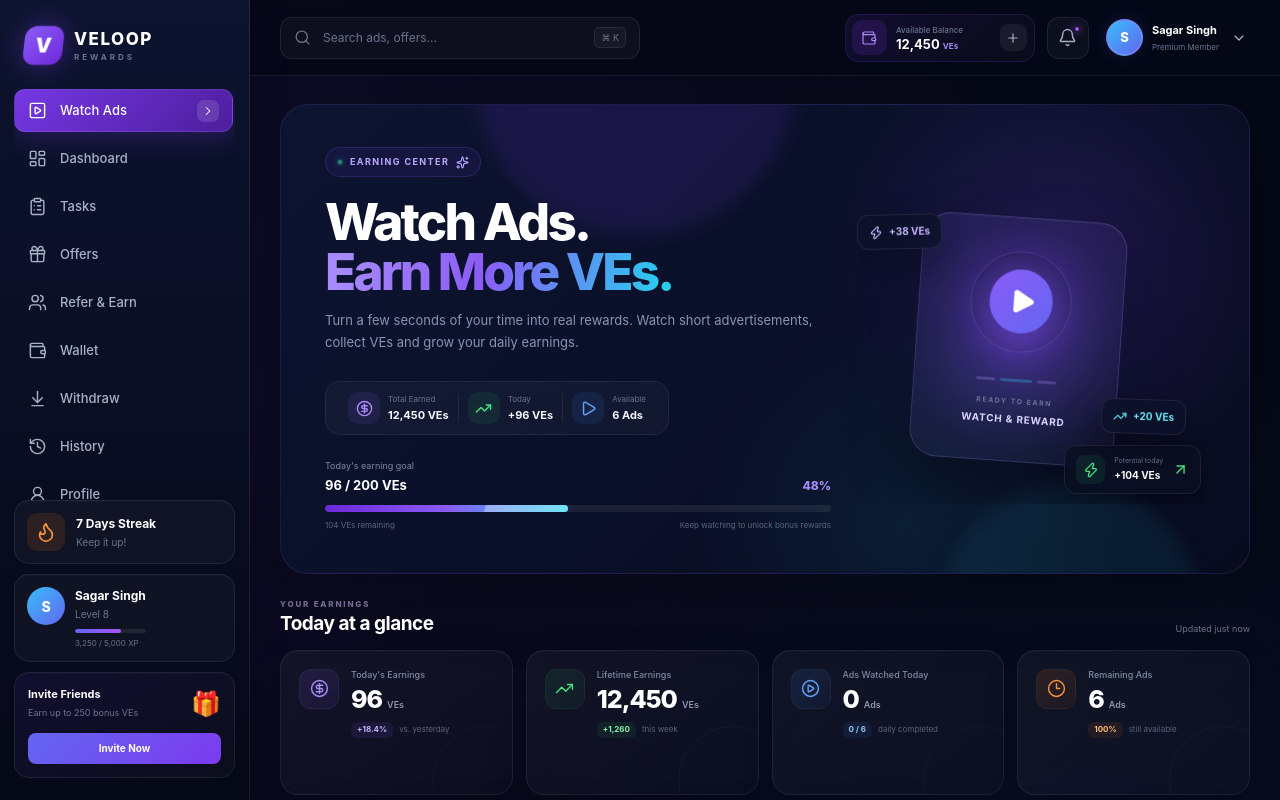
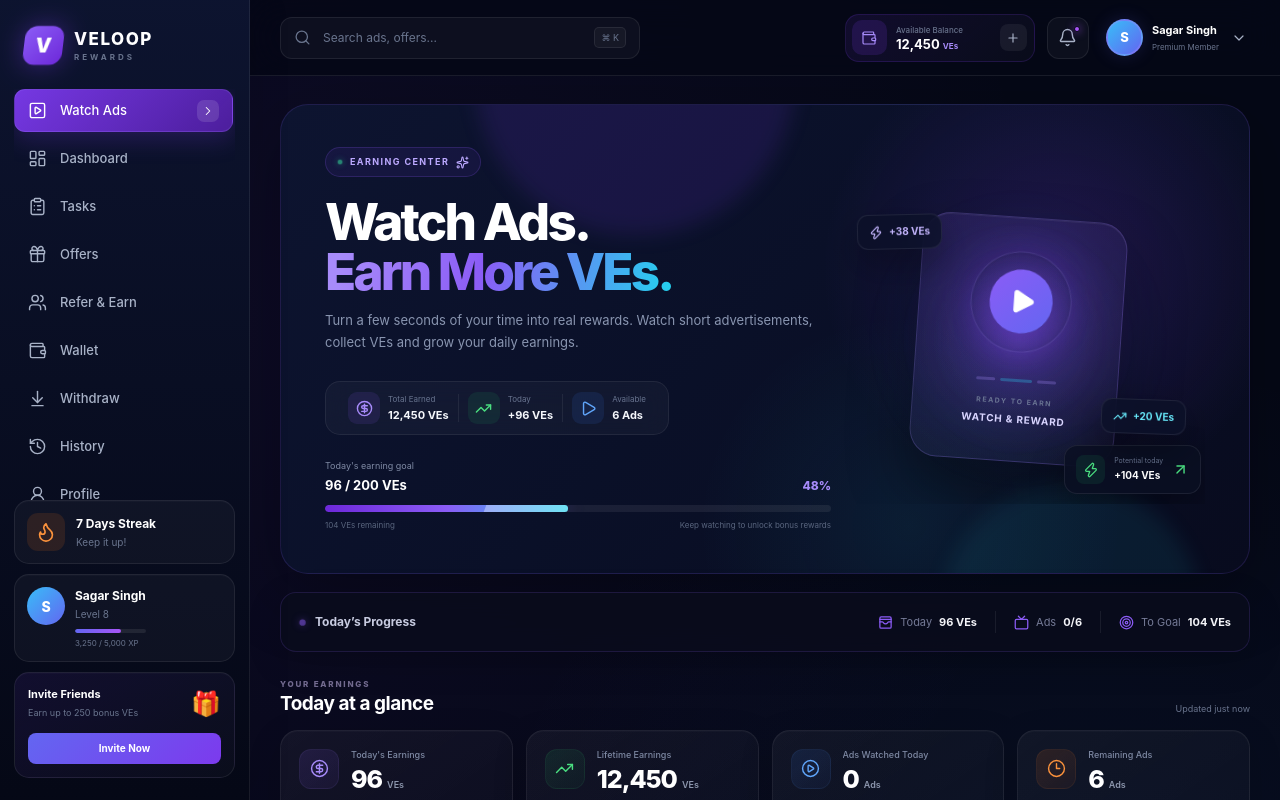
Before and after one commit to MrSAGARSINGH/veloop-watch-ads, a React (Vite) app: page / in a window 1280 px wide. Shown: the top 800 px of the page. Built offline with nearby package versions, Linux system fonts and the light colour scheme.

Commit message:
Add loader and sticky earning summary

```diff
--- a/src/App.jsx
+++ b/src/App.jsx
@@ -17,6 +17,7 @@ import RecentActivity from "./components/activity/RecentActivity";
 import ScrollReveal from "./components/common/ScrollReveal";
 import KeepEarning from "./components/cta/KeepEarning";
 import Loader from "./components/common/Loader";
+import StickyEarningSummary from "./components/common/StickyEarningSummary";
 
 import "./styles/globals.scss";
 
@@ -69,42 +70,35 @@ function App() {
      DAILY USER DATA
   ========================= */
 
-  const [todayEarnings, setTodayEarnings] =
-    useDailyPersistentState(
+  const [todayEarnings, setTodayEarnings] = useDailyPersistentState(
     "veloop_today_earnings",
-      INITIAL_TODAY_EARNINGS
+    INITIAL_TODAY_EARNINGS,
   );
 
-  const [adsWatchedToday, setAdsWatchedToday] =
-    useDailyPersistentState(
+  const [adsWatchedToday, setAdsWatchedToday] = useDailyPersistentState(
     "veloop_ads_watched_today",
-      0
+    0,
   );
 
   /* =========================
      LIFETIME USER DATA
   ========================= */
 
-  const [lifetimeEarnings, setLifetimeEarnings] =
-    usePersistentState(
+  const [lifetimeEarnings, setLifetimeEarnings] = usePersistentState(
     "veloop_lifetime_earnings",
-      INITIAL_LIFETIME_EARNINGS
+    INITIAL_LIFETIME_EARNINGS,
   );
 
-  const [activities, setActivities] =
-    usePersistentState(
+  const [activities, setActivities] = usePersistentState(
     "veloop_recent_activities",
-      initialActivities
+    initialActivities,
   );
 
   /* =========================
      DERIVED VALUES
   ========================= */
 
-  const remainingAds = Math.max(
-    TOTAL_ADS - adsWatchedToday,
-    0
-  );
+  const remainingAds = Math.max(TOTAL_ADS - adsWatchedToday, 0);
 
   /* =========================
      SIDEBAR
@@ -130,21 +124,11 @@ function App() {
 
       if (reward <= 0) return;
 
-      setTodayEarnings(
-        (previous) => previous + reward
-      );
+      setTodayEarnings((previous) => previous + reward);
 
-      setLifetimeEarnings(
-        (previous) => previous + reward
-      );
+      setLifetimeEarnings((previous) => previous + reward);
 
-      setAdsWatchedToday(
-        (previous) =>
-          Math.min(
-            previous + 1,
-            TOTAL_ADS
-          )
-      );
+      setAdsWatchedToday((previous) => Math.min(previous + 1, TOTAL_ADS));
 
       setActivities((previous) => [
         {
@@ -158,12 +142,7 @@ function App() {
         ...previous,
       ]);
     },
-    [
-      setTodayEarnings,
-      setLifetimeEarnings,
-      setAdsWatchedToday,
-      setActivities,
-    ]
+    [setTodayEarnings, setLifetimeEarnings, setAdsWatchedToday, setActivities],
   );
 
   /* =========================
@@ -171,9 +150,7 @@ function App() {
   ========================= */
 
   const handleBonusClick = useCallback(() => {
-    window.location.assign(
-      "/watchAd-bonus"
-    );
+    window.location.assign("/watchAd-bonus");
   }, []);
 
   /* =========================
@@ -181,28 +158,18 @@ function App() {
   ========================= */
 
   if (loading) {
-    return (
-      <Loader
-        onComplete={() => setLoading(false)}
-      />
-    );
+    return <Loader onComplete={() => setLoading(false)} />;
   }
 
   return (
     <div className="page">
-
       {/* SIDEBAR */}
 
-      <Sidebar
-        isOpen={sidebarOpen}
-        onClose={closeSidebar}
-      />
+      <Sidebar isOpen={sidebarOpen} onClose={closeSidebar} />
 
       {/* TOPBAR */}
 
-      <Topbar
-        onMenuClick={toggleSidebar}
-      />
+      <Topbar onMenuClick={toggleSidebar} />
 
       {/* MOBILE OVERLAY */}
 
@@ -218,7 +185,6 @@ function App() {
       {/* MAIN CONTENT */}
 
       <main className="mainContent">
-
         {/* HERO */}
 
         <ScrollReveal>
@@ -230,6 +196,13 @@ function App() {
             dailyGoal={DAILY_GOAL}
           />
         </ScrollReveal>
+
+        <StickyEarningSummary
+          todayEarnings={todayEarnings}
+          adsWatchedToday={adsWatchedToday}
+          totalAds={TOTAL_ADS}
+          dailyGoal={DAILY_GOAL}
+        />
 
         {/* STATS */}
 
@@ -255,9 +228,7 @@ function App() {
 
         <ScrollReveal delay={100}>
           <div id="available-ads">
-            <AdSection
-              onAdCompleted={handleAdCompleted}
-            />
+            <AdSection onAdCompleted={handleAdCompleted} />
           </div>
         </ScrollReveal>
 
@@ -276,9 +247,7 @@ function App() {
         {/* RECENT ACTIVITY */}
 
         <ScrollReveal delay={100}>
-          <RecentActivity
-            activities={activities}
-          />
+          <RecentActivity activities={activities} />
         </ScrollReveal>
 
         {/* KEEP EARNING CTA */}
@@ -290,7 +259,6 @@ function App() {
             remainingAds={remainingAds}
           />
         </ScrollReveal>
-
       </main>
     </div>
   );
--- /dev/null
+++ b/src/components/common/StickyEarningSummary.jsx
@@ -0,0 +1,64 @@
+import { Target, Tv, WalletCards } from "lucide-react";
+
+function StickyEarningSummary({
+  todayEarnings = 0,
+  adsWatchedToday = 0,
+  totalAds = 6,
+  dailyGoal = 200,
+}) {
+  const remaining = Math.max(
+    dailyGoal - todayEarnings,
+    0
+  );
+
+  const goalCompleted = todayEarnings >= dailyGoal;
+
+  return (
+    <div className="stickyEarningSummary">
+      <div className="stickyEarningInner">
+
+        <div className="stickyBrand">
+          <span className="stickyDot" />
+          <strong>Today’s Progress</strong>
+        </div>
+
+        <div className="stickyStats">
+
+          <div className="stickyStat">
+            <WalletCards size={15} />
+            <span>Today</span>
+            <strong>{todayEarnings} VEs</strong>
+          </div>
+
+          <div className="stickyDivider" />
+
+          <div className="stickyStat">
+            <Tv size={15} />
+            <span>Ads</span>
+            <strong>
+              {adsWatchedToday}/{totalAds}
+            </strong>
+          </div>
+
+          <div className="stickyDivider" />
+
+          <div className="stickyStat">
+            <Target size={15} />
+            <span>
+              {goalCompleted ? "Goal" : "To Goal"}
+            </span>
+            <strong>
+              {goalCompleted
+                ? "Completed"
+                : `${remaining} VEs`}
+            </strong>
+          </div>
+
+        </div>
+
+      </div>
+    </div>
+  );
+}
+
+export default StickyEarningSummary;
--- a/src/styles/globals.scss
+++ b/src/styles/globals.scss
@@ -888,3 +888,143 @@ body,
     animation: none;
   }
 }
+
+/* =========================
+   STICKY EARNING SUMMARY
+========================= */
+
+.stickyEarningSummary {
+  position: sticky;
+  top: 0;
+  z-index: 50;
+
+  margin: 18px 0 28px;
+
+  border: 1px solid rgba(139, 92, 246, 0.16);
+  border-radius: 16px;
+
+  background: rgba(10, 13, 29, 0.82);
+
+  backdrop-filter: blur(18px);
+  -webkit-backdrop-filter: blur(18px);
+
+  box-shadow:
+    0 10px 35px rgba(0, 0, 0, 0.16);
+}
+
+.stickyEarningInner {
+  min-height: 58px;
+
+  display: flex;
+  align-items: center;
+  justify-content: space-between;
+
+  padding: 0 18px;
+}
+
+.stickyBrand {
+  display: flex;
+  align-items: center;
+  gap: 9px;
+
+  color: #c7cbe0;
+  font-size: 12px;
+}
+
+.stickyDot {
+  width: 7px;
+  height: 7px;
+
+  border-radius: 50%;
+
+  background: #8b5cf6;
+
+  box-shadow:
+    0 0 10px rgba(139, 92, 246, 0.7);
+
+  animation: stickyDotPulse 2s ease-in-out infinite;
+}
+
+.stickyStats {
+  display: flex;
+  align-items: center;
+  gap: 18px;
+}
+
+.stickyStat {
+  display: flex;
+  align-items: center;
+  gap: 7px;
+
+  color: #747a96;
+  font-size: 11px;
+}
+
+.stickyStat svg {
+  color: #8b5cf6;
+}
+
+.stickyStat strong {
+  color: #f3f4f8;
+  font-size: 11px;
+}
+
+.stickyDivider {
+  width: 1px;
+  height: 22px;
+
+  background: rgba(255, 255, 255, 0.07);
+}
+
+@keyframes stickyDotPulse {
+  0%,
+  100% {
+    opacity: 0.55;
+    transform: scale(0.9);
+  }
+
+  50% {
+    opacity: 1;
+    transform: scale(1.1);
+  }
+}
+
+@media (max-width: 640px) {
+  .stickyEarningSummary {
+    margin: 12px 0 22px;
+  }
+
+  .stickyEarningInner {
+    min-height: 52px;
+    padding: 0 13px;
+  }
+
+  .stickyBrand {
+    display: none;
+  }
+
+  .stickyStats {
+    width: 100%;
+    justify-content: space-between;
+    gap: 8px;
+  }
+
+  .stickyStat {
+    gap: 5px;
+    font-size: 10px;
+  }
+
+  .stickyStat strong {
+    font-size: 10px;
+  }
+
+  .stickyDivider {
+    height: 18px;
+  }
+}
+
+@media (prefers-reduced-motion: reduce) {
+  .stickyDot {
+    animation: none;
+  }
+}
```
Lines whose indentation alone changed are shown as unchanged.
